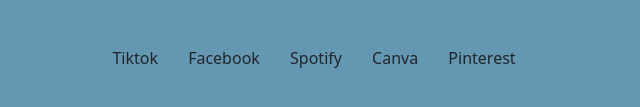
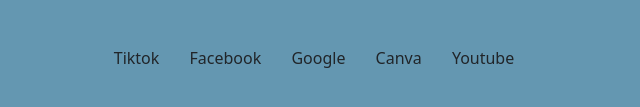
Before and after one commit to group-num-ten/Portfolio, a plain HTML site: page ABAO.html in a window 1280 px wide. Shown: the part 1476-1583 px from the top of the page, 326-966 px from the left. Drawn offline with nearby package versions, Linux system fonts and the light colour scheme.

Commit message:
Update ABAO.html

```diff
--- a/ABAO.html
+++ b/ABAO.html
@@ -83,9 +83,9 @@
                 <br>
                 <a href="https:\\tiktok.com\" target="_blank" class="btn">Tiktok</a>
                 <a href="https:\\facebook.com\" target="_blank" class="btn">Facebook</a>
-                <a href="https:\\spotify.com\" target="_blank" class="btn">Spotify</a>
+                <a href="https:\\google.com\" target="_blank" class="btn">Google</a>
                 <a href="https:\\canva.com\" target="_blank" class="btn">Canva</a>
-                <a href="https:\\pinterest.com\" target="_blank" class="btn">Pinterest</a>
+                <a href="https:\\youtube.com\" target="_blank" class="btn">Youtube</a>
         </div>
     </section>
 
```
